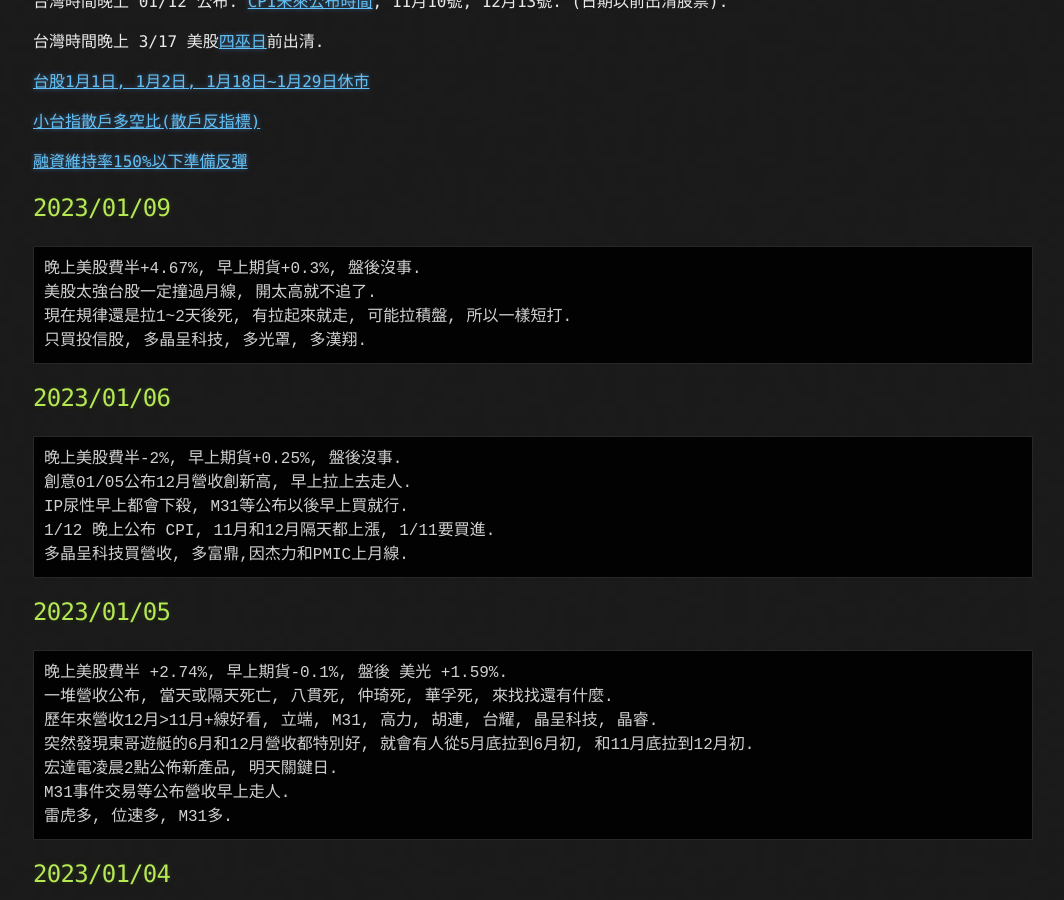
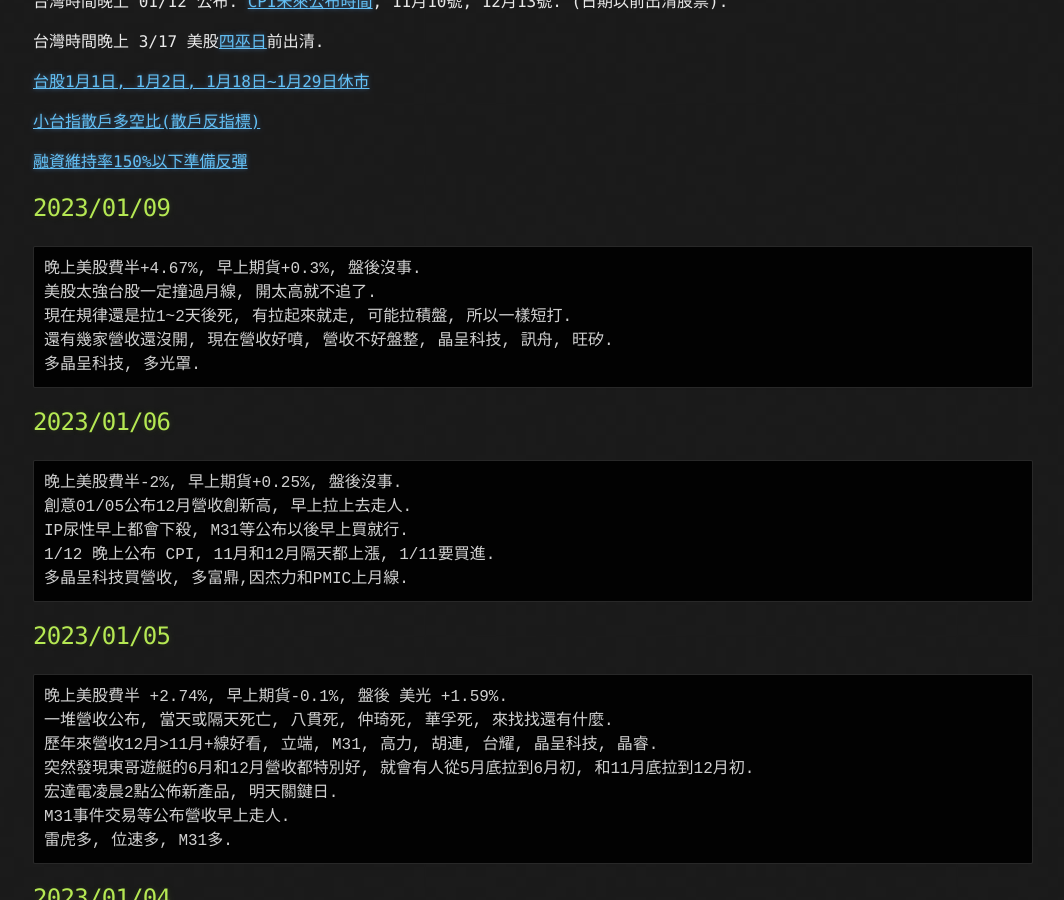
Before and after one commit to lepg5487/Stock_God, a Jekyll site: the page built from index.md, in a window 1280 px wide and 900 px high, scrolled down 428 px. Shown: the whole window, without its empty margins (107-1171 px from the left). Built offline with Jekyll 4.4.1, drawn with Linux system fonts in a browser that asks for light colours; our own code applies the rules of GitHub Pages for plain Markdown files.

Commit message:
Update index.md

````diff
--- a/index.md
+++ b/index.md
@@ -25,7 +25,8 @@
 晚上美股費半+4.67%, 早上期貨+0.3%, 盤後沒事.
 美股太強台股一定撞過月線, 開太高就不追了.
 現在規律還是拉1~2天後死, 有拉起來就走, 可能拉積盤, 所以一樣短打.
-只買投信股, 多晶呈科技, 多光罩, 多漢翔.
+還有幾家營收還沒開, 現在營收好噴, 營收不好盤整, 晶呈科技, 訊舟, 旺矽.
+多晶呈科技, 多光罩.
 ```
 
 ## 2023/01/06
````
